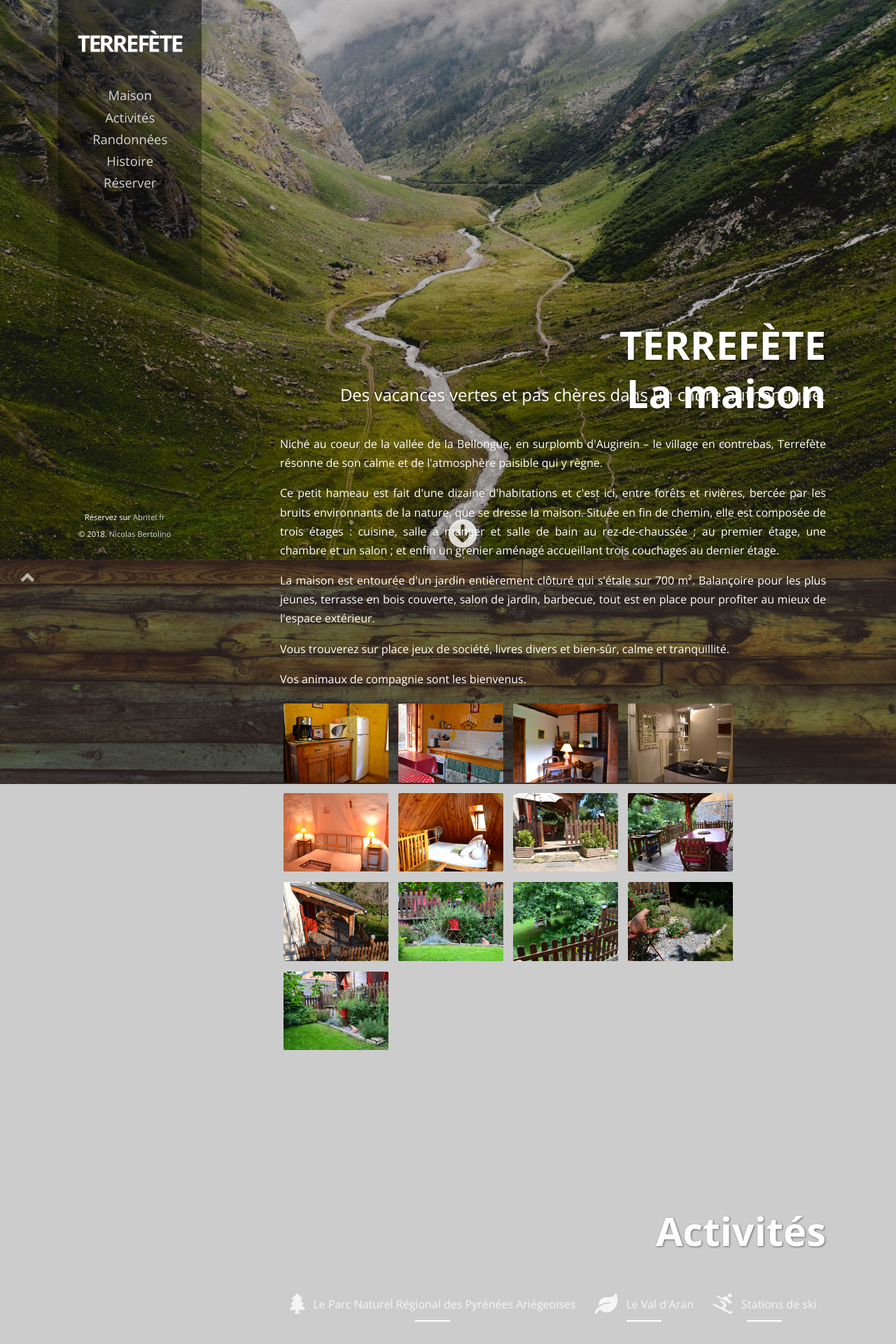
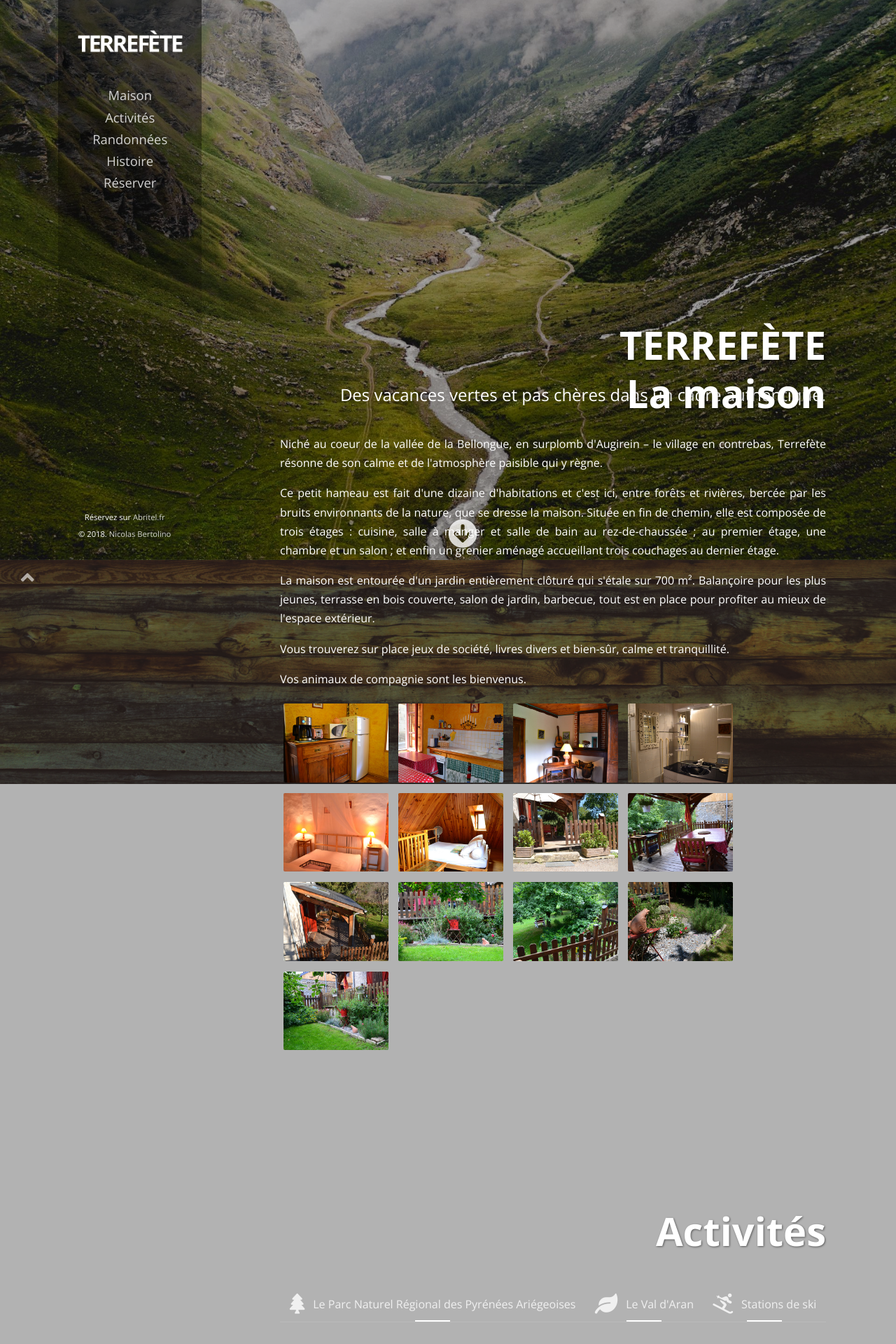
Before and after one commit to nicolasbertolino/Terrefete, a PHP site: page / in a window 1280 px wide. Shown: the top 1920 px of the page at 70% size. Run offline with PHP 8.4, Linux system fonts and the light colour scheme; some libraries are stand-ins or nearby versions.

Commit message:
Overlay bg 0.2

```diff
--- a/assets/css/style.css
+++ b/assets/css/style.css
@@ -314,7 +314,7 @@
 }
 
 .overlay-background.overlay-gradient {
-  background: linear-gradient(rgba(0, 0, 0, .2), rgba(0, 0, 0, .2));
+  background: linear-gradient(rgba(0, 0, 0, .3), rgba(0, 0, 0, .3));
 }
 
 /* Gallery */
```
